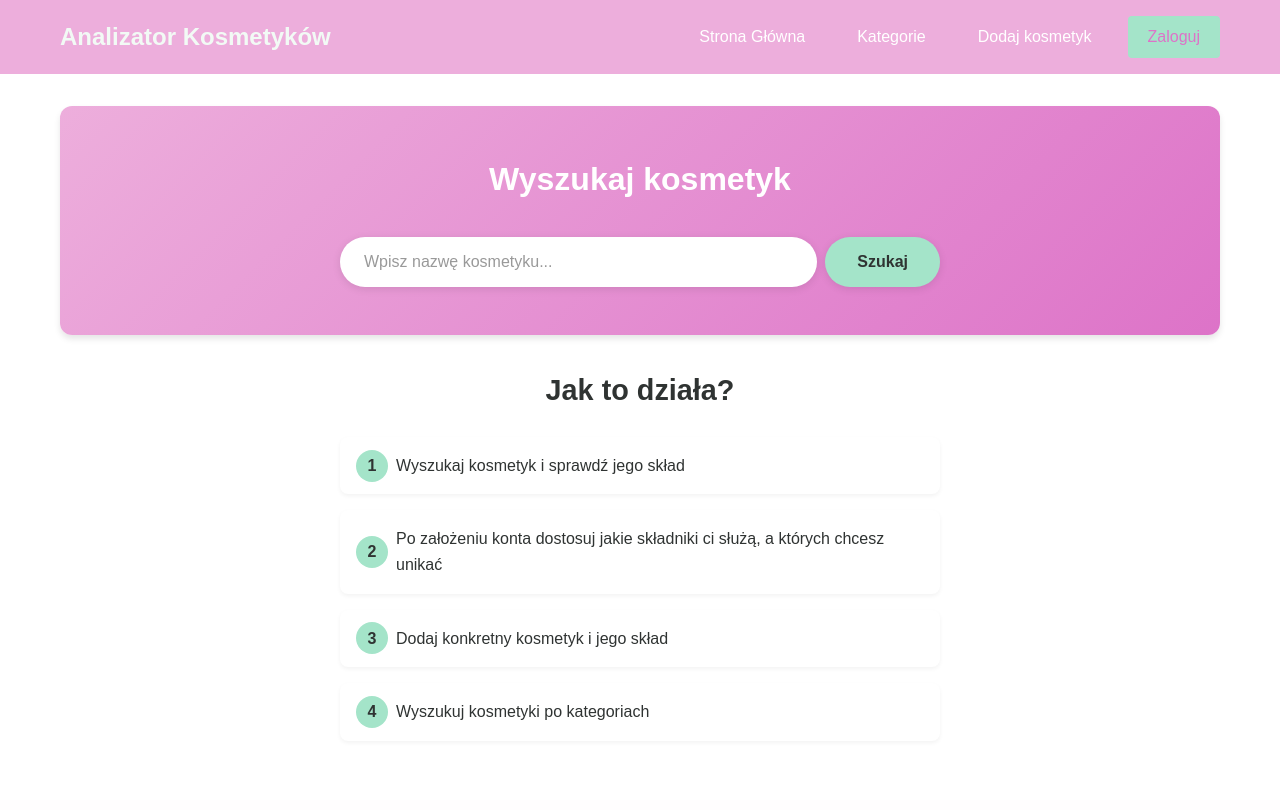
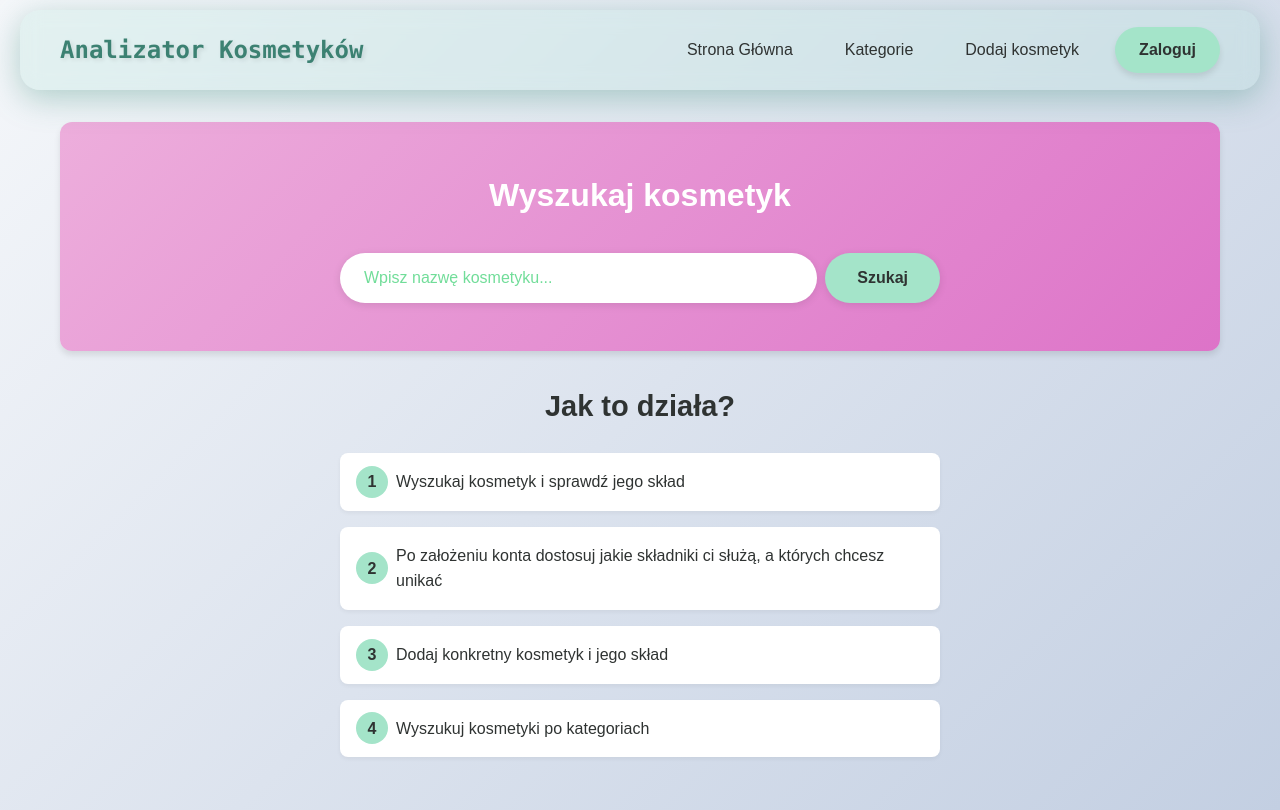
Before and after one commit to lulesna/inci-preferences, a Django app: page / in a window 1280 px wide. Before the commit the page ends 728 px from the top, so only its background shows below. Run offline with Django 5.2, Linux system fonts and the light colour scheme.

Commit message:
update css

```diff
--- a/static/css/style.css
+++ b/static/css/style.css
@@ -7,6 +7,7 @@
 :root {
     --main-green: #a4e4c9;
     --dark-green: #42a582;
+    --dark-mint: rgba(55, 126, 110, 0.97);
     --main-pink: #edaedc;
     --accent-pink: #dd73c8;
     --accent-mint: #bfefe9;
@@ -18,12 +19,22 @@
 body {
     font-family: Arial, sans-serif;
     line-height: 1.6;
+    background: linear-gradient(135deg, #f5f7fa 0%, #c3cfe2 100%);
+    min-height: 100vh;
 }
 
 header {
-    background-color: var(--main-pink);
-    color: #f2faf5;
-    padding: 1rem 0;
+    position: sticky;
+    top: 10px;
+    z-index: 1000;
+    margin: 10px 20px;
+    padding: 16px 0;
+    background: rgba(177, 228, 213, 0.25);
+    backdrop-filter: blur(10px);
+    -webkit-backdrop-filter: blur(10px);
+    border-radius: 20px;
+    border: 1px solid rgba(255, 255, 255, 0);
+    box-shadow: 0 8px 32px 0 rgba(61, 140, 122, 0.37);
 }
 
 nav {
@@ -36,7 +47,11 @@ nav {
 }
 
 nav h1 {
-    font-size: 1.5rem;
+    font-size: 24px;
+    color: var(--dark-mint);
+    font-weight: bold;
+    font-family: 'Consolas', 'Menlo', 'DejaVu Sans Mono', 'Bitstream Vera Sans Mono', monospace;
+    text-shadow: 2px 2px 4px rgba(0, 0, 0, 0.1);
 }
 
 nav ul {
@@ -47,60 +62,66 @@ nav ul {
 }
 
 nav ul li a {
-    color: white;
+    color: var(--text);
     text-decoration: none;
     padding: 8px 16px;
-    transition: background-color 0.3s;
+    transition: all 0.3s;
+    border-radius: 8px;
+    font-weight: 500;
 }
 
 nav ul li a:hover {
     background-color: var(--main-green);
-    border-radius: 4px;
+    color: white;
+    transform: translateY(-2px);
 }
 
 .login-btn {
     background-color: var(--main-green);
-    color: var(--accent-pink);
+    color: var(--text);
     border: none;
-    padding: 8px 20px;
-    border-radius: 4px;
+    padding: 10px 24px;
+    border-radius: 50px;
     cursor: pointer;
     text-decoration: none;
     display: inline-block;
+    font-weight: bold;
+    transition: all 0.3s;
+    box-shadow: 0 4px 6px rgba(0, 0, 0, 0.1);
 }
 
 .login-btn:hover {
-    background-color: var(--accent-mint);
+    background-color: var(--accent-green);
+    transform: translateY(-2px);
+    box-shadow: 0 6px 12px rgba(0, 0, 0, 0.15);
 }
 
 main {
     max-width: 1200px;
-    margin: 2rem auto;
+    margin: 32px auto;
     padding: 0 20px;
     min-height: calc(100vh - 200px);
 }
 
 
-
-
 .main-section {
     background: linear-gradient(135deg, var(--main-pink) 0%, var(--accent-pink) 100%);
     color: white;
-    padding: 3rem 2rem;
+    padding: 48px 32px;
     border-radius: 12px;
     text-align: center;
-    margin-bottom: 2rem;
+    margin-bottom: 32px;
     box-shadow: 0 4px 6px rgba(0,0,0,0.1);
 }
 
 .main-section h2 {
-    font-size: 2rem;
-    margin-bottom: 1rem;
+    font-size: 32px;
+    margin-bottom: 16px;
     color: white;
 }
 
 .main-section p {
-    font-size: 1.1rem;
+    font-size: 18px;
     max-width: 700px;
     margin: 0 auto;
 }
@@ -108,8 +129,8 @@ main {
 
 .info-section h2 {
     color: var(--text);
-    margin-bottom: 1.5rem;
-    font-size: 1.8rem;
+    margin-bottom: 24px;
+    font-size: 29px;
     text-align: center;
 }
 
@@ -176,16 +197,16 @@ main {
 }
 
 .search-input::placeholder {
-    color: #999;
+    color: var(--accent-green);
 }
 
 .search-btn {
-    padding: 1rem 2rem;
+    padding: 16px 32px;
     background-color: var(--main-green);
     color: var(--text);
     border: none;
     border-radius: 50px;
-    font-size: 1rem;
+    font-size: 16px;
     font-weight: bold;
     cursor: pointer;
     transition: all 0.3s;
```
Also changed, not shown: other parts of static/css/style.css (+92 -10 lines).
